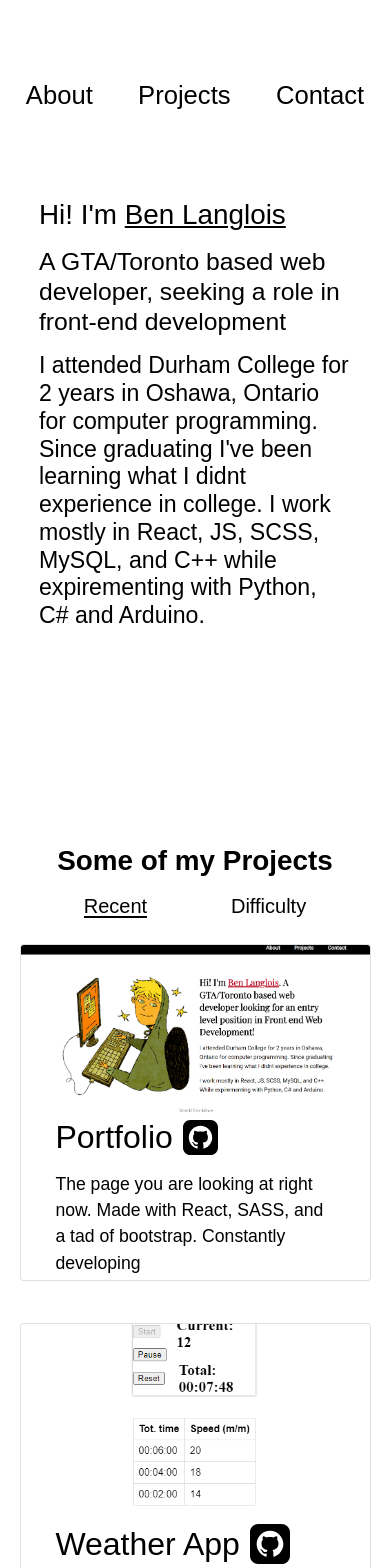
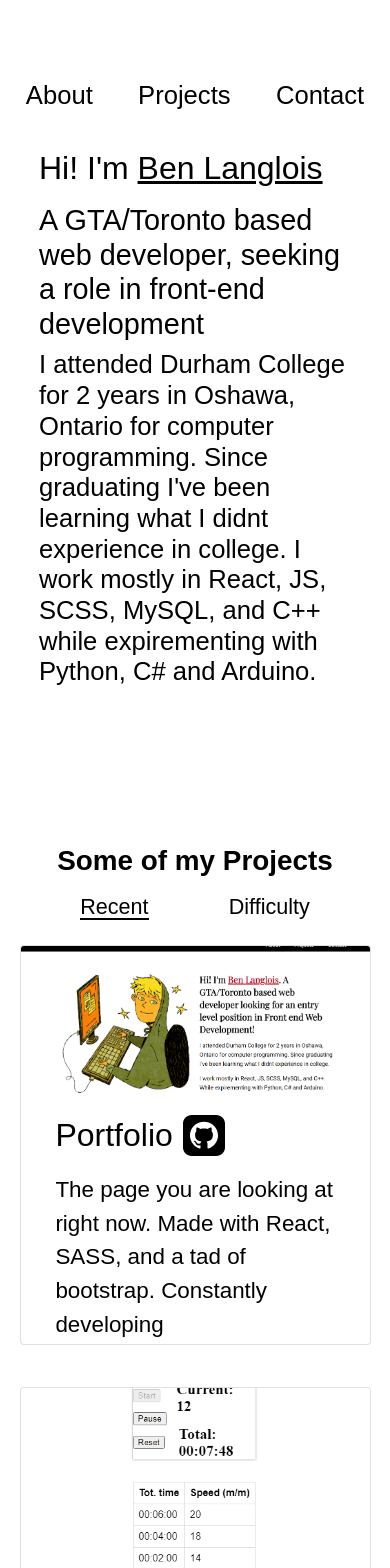
Before and after one commit to Ben-Langlois/Portfolio, a React (Create React App) app in the folder portfolio/: page / in a window 390 px wide. Shown: the top 1568 px of the page. Built offline with nearby package versions, Linux system fonts and the light colour scheme; a web font is replaced by a local one.

Commit message:
lots of work on media queries

```diff
--- a/portfolio/src/App.js
+++ b/portfolio/src/App.js
@@ -219,8 +219,8 @@ const Project = () => {
       <div class="section-header" id='project-section'>
         <h1><b>Some of my Projects</b></h1>
         <div id='filters'>
-          <h5 id='recent' class='link enabled' onClick={onFilterClick}>Recent</h5>
-          <h5 id='difficulty' class='link' onClick={onFilterClick}>Difficulty</h5>
+          <h4 id='recent' class='link enabled' onClick={onFilterClick}>Recent</h4>
+          <h4 id='difficulty' class='link' onClick={onFilterClick}>Difficulty</h4>
           {/* <h5 class='link' onClick={() => setFilter(2)}>A-Z</h5> */}
         </div>
       </div>
--- a/portfolio/src/styles/styles.scss
+++ b/portfolio/src/styles/styles.scss
@@ -120,7 +120,6 @@ html, body {
             height: auto;
 
             h1{
-                font-size: auto !important;
                 margin-bottom: 1rem;
             }
         }
@@ -129,9 +128,9 @@ html, body {
 
     #projects{
         grid-area: projects;
-        width: clamp(800px, 60vw, 1100px);
+        width: clamp(800px, 60vw, 1300px);
         // height: ;
-        margin: 15vh 0 10vh 0;
+        padding: 15vh 0 10vh 0;
         justify-self: center;
 
         #project-section{
@@ -142,11 +141,11 @@ html, body {
             #filters{
                 display: flex;
                 justify-content: space-evenly;
-                h5{
+                h4{
                     margin: 0;
                     display: inline-block;
                 }
-                h5:hover{
+                h4:hover{
                     cursor: pointer;
                 }
             }
@@ -277,6 +276,10 @@ html, body {
 
             form{
                 // clamp width atleast try got dangit
+                height: 100%;
+                display: flex;
+                flex-flow: column;
+
 
                input{
                     margin: 2% 0 3.5% 0;
@@ -289,6 +292,8 @@ html, body {
                     margin: 2% 0 3.5% 0;
                     width: 100%;
                     padding-left: 3%;
+                    flex: 1 1 auto;
+
                 }
 
                 #submit{
@@ -377,9 +382,6 @@ html, body {
 
 /* Media Queries */
 @media (max-width: 600px) { // Mobile
-    .sticky{
-        height: 15vh !important;
-    }
     #landing-container{
         grid-template-rows: 15vh 85vh auto;
         grid-template-columns: 100%;
@@ -397,6 +399,7 @@ html, body {
 
                 ul{
                     justify-content: space-evenly;
+                    font-size: 1.6rem !important;
                 }
             }
         }
@@ -407,9 +410,16 @@ html, body {
             div{
                 height: auto;
 
-                h1, h2, h3{
-                    font-size: auto !important;
-                    margin-bottom: 1rem;
+                h1{
+                    font-size: 2rem !important;
+                }
+
+                h2{
+                    font-size: 1.8rem !important;
+                }
+
+                h3{
+                    font-size: 1.6rem !important;
                 }
             }
         }
@@ -458,7 +468,7 @@ html, body {
                 justify-self: center;
                 border: none;
                 margin: 0 0 1rem 0;
-                width: 80%;
+                width: 80% !important;
 
                 h2{
                     margin: 0 0 2vh 0;
@@ -487,7 +497,7 @@ html, body {
             }
 
             #form{
-                width: 80%;
+                width: 80% !important;
                 justify-self: center;
 
 
@@ -518,20 +528,158 @@ html, body {
     }
 }
 
-@media (max-width: 768px){ // tablet
 
+@media (max-width:960px){ // tablets
+    #landing-container{
+
+        header{
+
+        }
+
+        #about{
+
+            div{
+
+                h1{
+                    font-size: 2.7rem;
+                }
+
+                h2{
+                    font-size: 2.5rem;
+                }
+
+                h3{
+                    font-size: 2.3rem;
+                }
+            }
+        }
+
+        #projects{
+            #card-container{
+
+                a{
+                    .card{
+                        height: auto;
+
+                        #title{
+
+                            h1{
+
+                            }
+
+                            a{
+
+                            }
+                        }
+
+                        p{
+                            font-size: 1.4rem;
+                        }
+                    }
+                }
+            }
+        }
+
+        #contact{
+            display: grid;
+            height: auto;
+            margin: 5vh 0 10vh 0;
+
+            #link-container{
+                justify-self: center;
+                border: none;
+                margin: 0 0 1rem 0;
+                width: 100%;
+
+                h2{
+                    margin: 0 0 2vh 0;
+                    padding-bottom: 1vh;
+                    border-bottom: solid black 1px;
+                }
+
+                #links{
+                    display: flex;
+                    flex-wrap: wrap;
+                    gap: 1rem;
+                    justify-content: center;
+
+                    a{
+                        // width: 30%;
+
+                        h4{
+                            display: inline-flex;
+                            margin: 0;
+                            padding: 0.5rem;
+                        }
+                    }
+
+                }
+
+            }
+
+            #form{
+                width: 100%;
+                justify-self: center;
+
+
+                h2{
+                    margin: 0 0 2vh 0;
+                    padding-bottom: 1vh;
+                    border-bottom: solid black 1px;
+                }
+
+                form{
+                    font-size: 1.2rem;
+
+                   input{
+
+                    }
+
+                    textarea{
+
+                    }
+
+                    #submit{
+
+                    }
+                }
+
+            }
+        }
+    }
 }
 
 @media (hover: none){ // Touchscreens
+    .sticky{        // mostly to account for most modern phones/tablets having a notch
+        height: 10vh !important;
+    }
+
     #landing-container{
+        // font-size: 1.6rem !important;
+
+
+        header{
+            height: 15vh;
+
+            .nav-links{
+                ul{
+                    font-size: 1.9rem;
+                }
+            }
+        }
+
+        #about{
+            width: 80%;
+        }
 
         #projects{
+            width: 100%;
 
             #card-container{
 
                 a{
                     .card{
-                        grid-template-rows: 50% 15% auto;
+                        grid-template-rows: 40% 15% auto;
                         height: auto;
                     }
                 }
@@ -539,10 +687,8 @@ html, body {
             }
         }
     }
-    .card{
-        grid-template-rows: 50% 15% auto;
 
-    }
+
 }
 
 /* Animations */
```
